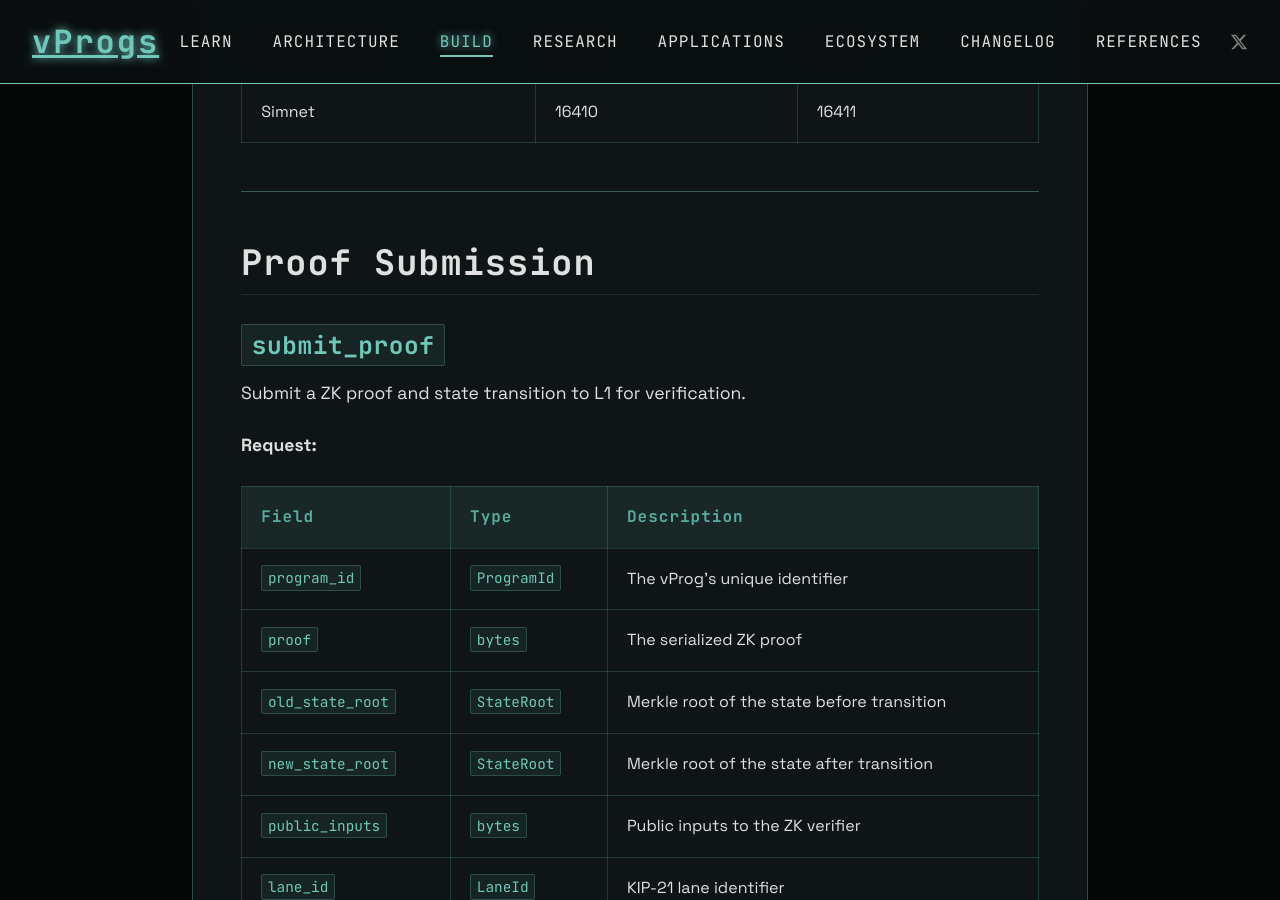
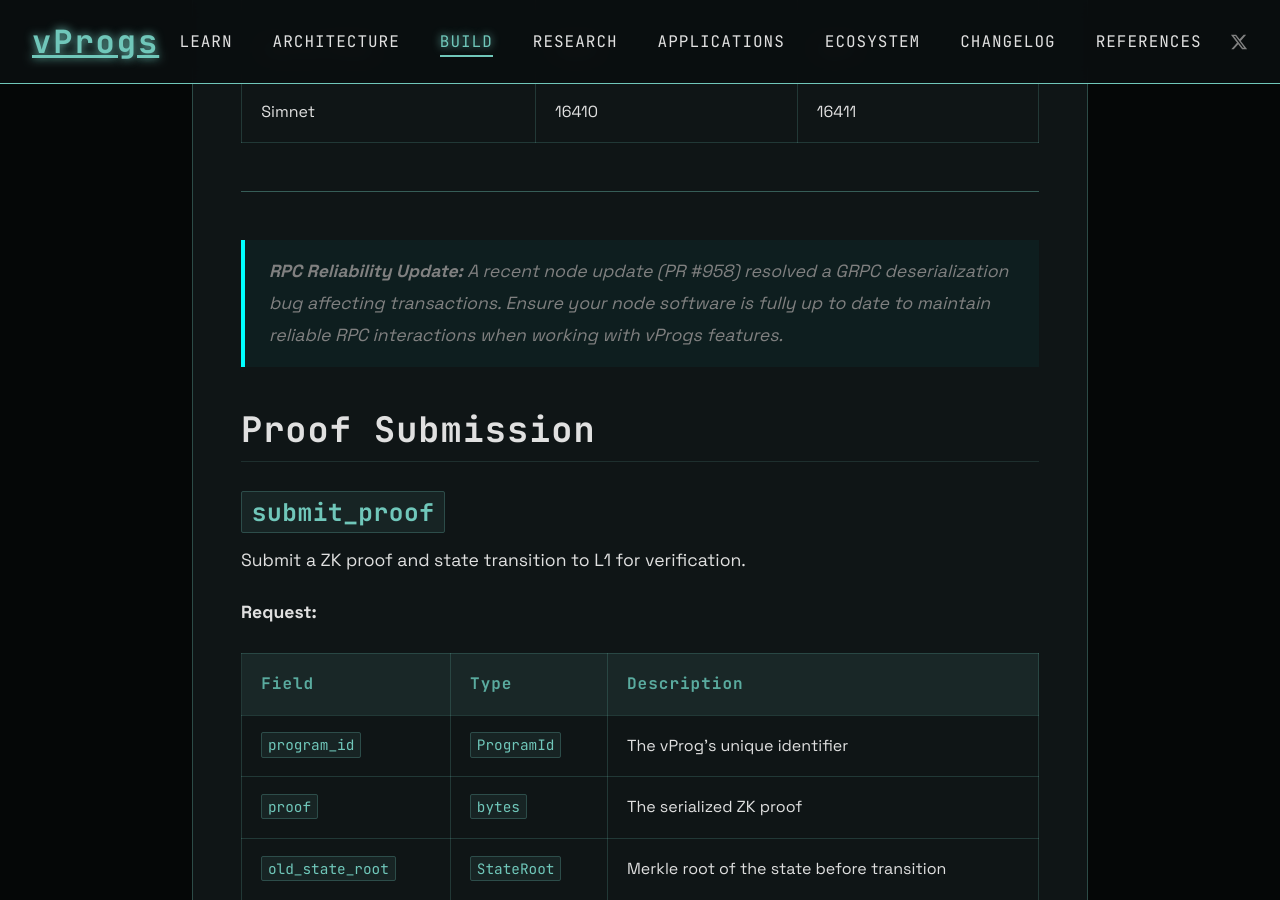
Before and after one commit to creative-inference/vprogs.xyz, a Jekyll site: the page built from build/api-reference.md, in a window 1280 px wide and 900 px high, scrolled down 1077 px. Built offline with Jekyll 4.4.1, drawn with Linux system fonts in a browser that asks for light colours.

Commit message:
Note GRPC deserialization fix in API reference [auto]

```diff
--- a/build/api-reference.md
+++ b/build/api-reference.md
@@ -30,6 +30,11 @@ Default ports:
 | Simnet | 16410 | 16411 |
 
 ---
+
+
+
+
+> **RPC Reliability Update:** A recent node update (PR #958) resolved a GRPC deserialization bug affecting transactions. Ensure your node software is fully up to date to maintain reliable RPC interactions when working with vProgs features.
 
 ## Proof Submission
 
```
